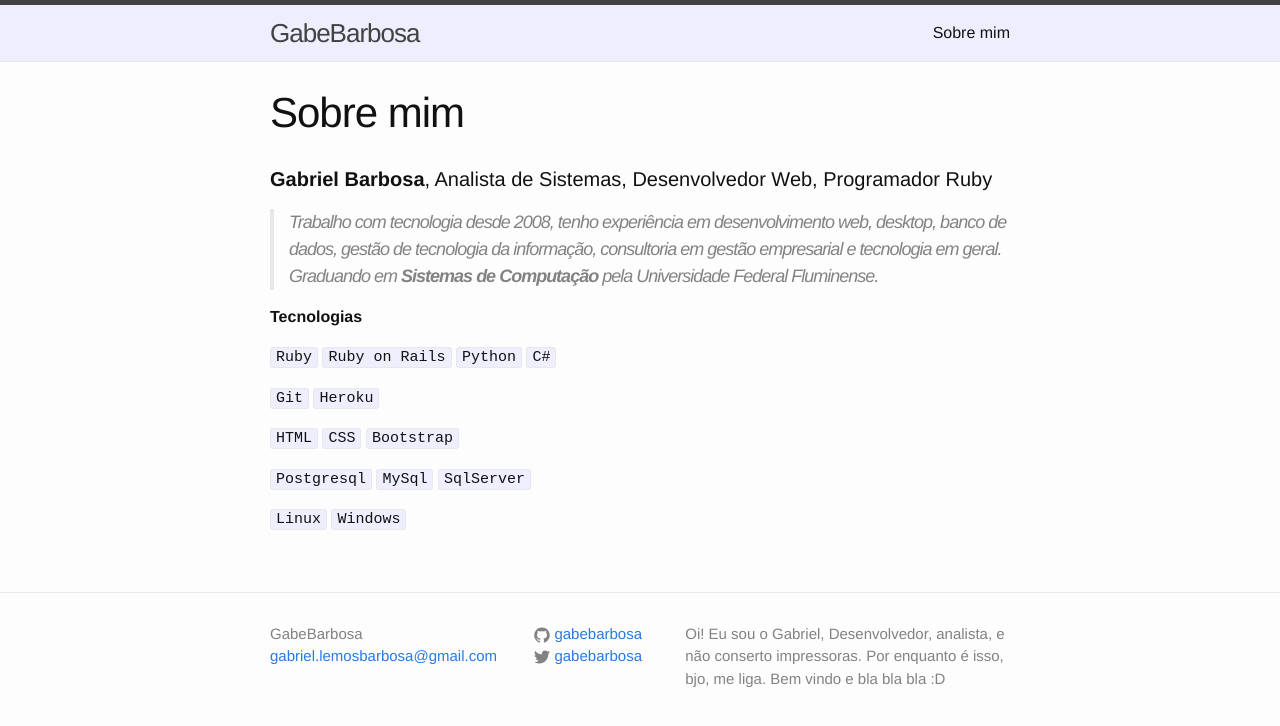
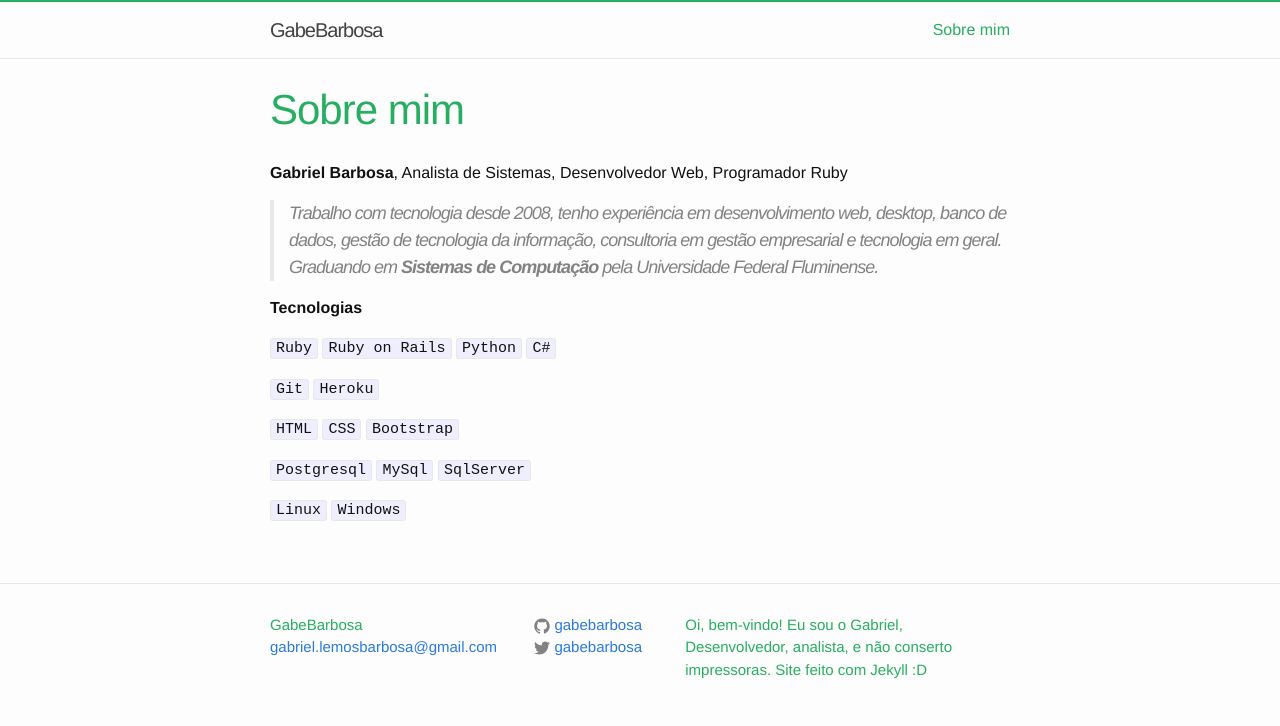
Before and after one commit to gabebarbosa/gabebarbosa.github.io, a Jekyll site: the page built from about.md, in a window 1280 px wide. Shown: the top 726 px of the page. Built offline with Jekyll 4.4.1, drawn with Linux system fonts in a browser that asks for light colours.

Commit message:
variavel cor tema no site

```diff
--- a/_config.yml
+++ b/_config.yml
@@ -16,9 +16,8 @@
 title: GabeBarbosa
 email: gabriel.lemosbarbosa@gmail.com
 description: > # this means to ignore newlines until "baseurl:"
-  Oi! Eu sou o Gabriel, Desenvolvedor, analista, e não conserto impressoras.
-  Por enquanto é isso, bjo, me liga.
-  Bem vindo e bla bla bla :D
+  Oi, bem-vindo! Eu sou o Gabriel, Desenvolvedor, analista, e não conserto impressoras.
+  Site feito com Jekyll :D
 baseurl: "" # the subpath of your site, e.g. /blog
 url: "" # the base hostname & protocol for your site, e.g. http://example.com
 twitter_username: gabebarbosa
--- a/_sass/minima.scss
+++ b/_sass/minima.scss
@@ -1,4 +1,6 @@
 // Define defaults for each variable.
+$tema-site: #27ae60;
+
 
 $base-font-family: "Helvetica Neue", Helvetica, Arial, sans-serif !default;
 $base-font-size:   16px !default;
--- a/_sass/minima/_layout.scss
+++ b/_sass/minima/_layout.scss
@@ -1,18 +1,23 @@
 /**
  * Site header
  */
+.post-home-div{
+  border: 1px solid #ecf0f1;
+  border-top: 2px solid $tema-site;
+  padding-left: 30px;
+}
+
 .site-header {
-  border-top: 5px solid $grey-color-dark;
+  border-top: 2px solid $tema-site;
   border-bottom: 1px solid $grey-color-light;
   min-height: 56px;
 
   // Positioning context for the mobile navigation icon
   position: relative;
-  background-color: #eef;
 }
 
 .site-title {
-  font-size: 26px;
+  font-size: 20px;
   font-weight: 300;
   line-height: 56px;
   letter-spacing: -1px;
@@ -34,7 +39,7 @@
   }
 
   .page-link {
-    color: $text-color;
+    color: $tema-site;
     line-height: $base-line-height;
 
     // Gaps between nav items, but not on the last one
@@ -111,7 +116,7 @@
 
 .footer-col-wrapper {
   font-size: 15px;
-  color: $grey-color;
+  color: $tema-site;
   margin-left: -$spacing-unit / 2;
   @extend %clearfix;
 }
@@ -169,6 +174,7 @@
 
 .page-heading {
   font-size: 20px;
+  color: $tema-site;
 }
 
 .post-list {
@@ -188,6 +194,7 @@
 .post-link {
   display: block;
   font-size: 24px;
+  color: $tema-site;
 }
 
 
@@ -203,6 +210,7 @@
   font-size: 42px;
   letter-spacing: -1px;
   line-height: 1;
+  color: $tema-site;
 
   @include media-query($on-laptop) {
     font-size: 36px;
@@ -235,4 +243,10 @@
       font-size: 18px;
     }
   }
+  a{
+    &,
+  &:visited {
+    color: $grey-color-dark;
+  }
+  }
 }
--- a/about.md
+++ b/about.md
@@ -4,7 +4,7 @@ title: Sobre mim
 permalink: /sobre/
 ---
 
-#### **Gabriel Barbosa**, Analista de Sistemas, Desenvolvedor Web, Programador Ruby
+**Gabriel Barbosa**, Analista de Sistemas, Desenvolvedor Web, Programador Ruby
 
 > Trabalho com tecnologia desde 2008, tenho experiência em desenvolvimento web, desktop, banco de dados, gestão de tecnologia da informação, consultoria em gestão empresarial e tecnologia em geral.
 >Graduando em **Sistemas de Computação** pela Universidade Federal Fluminense.
```
Also changed, not shown: _layouts/home.html (+6 -4 lines).
